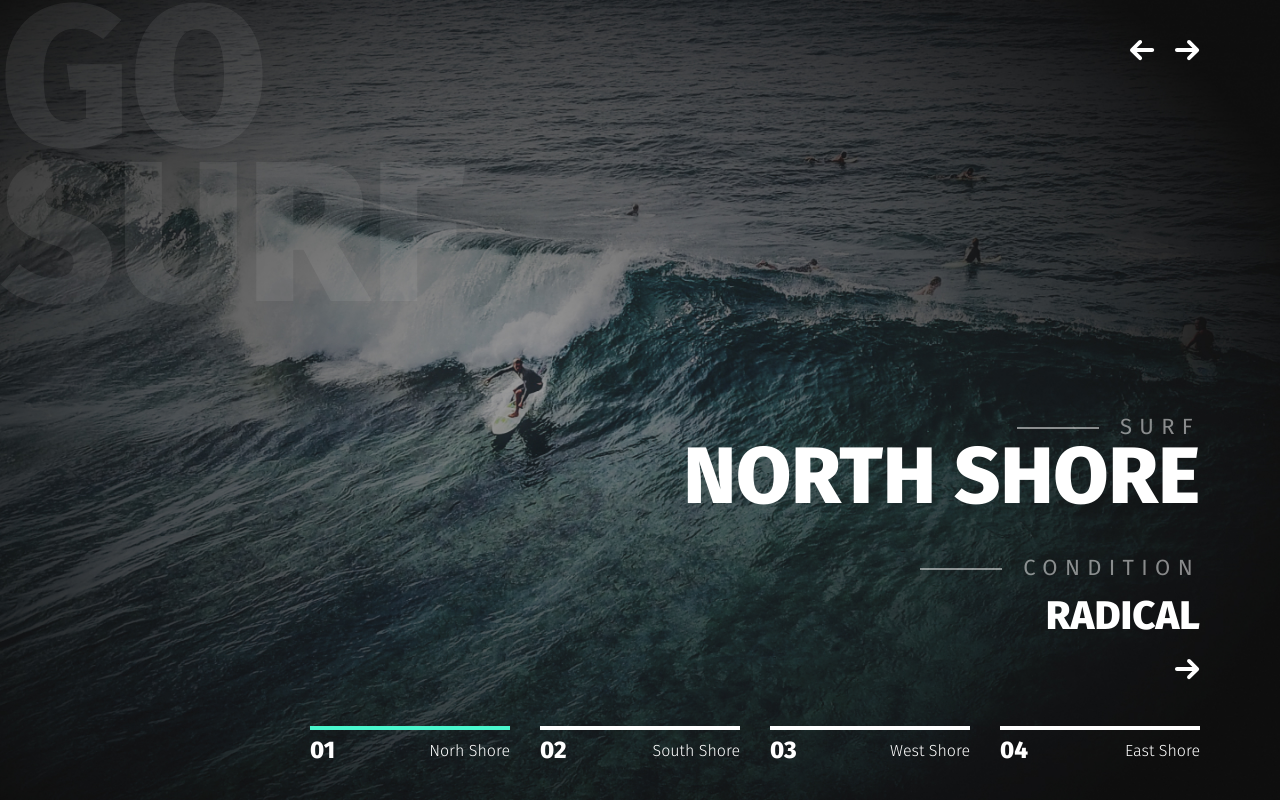
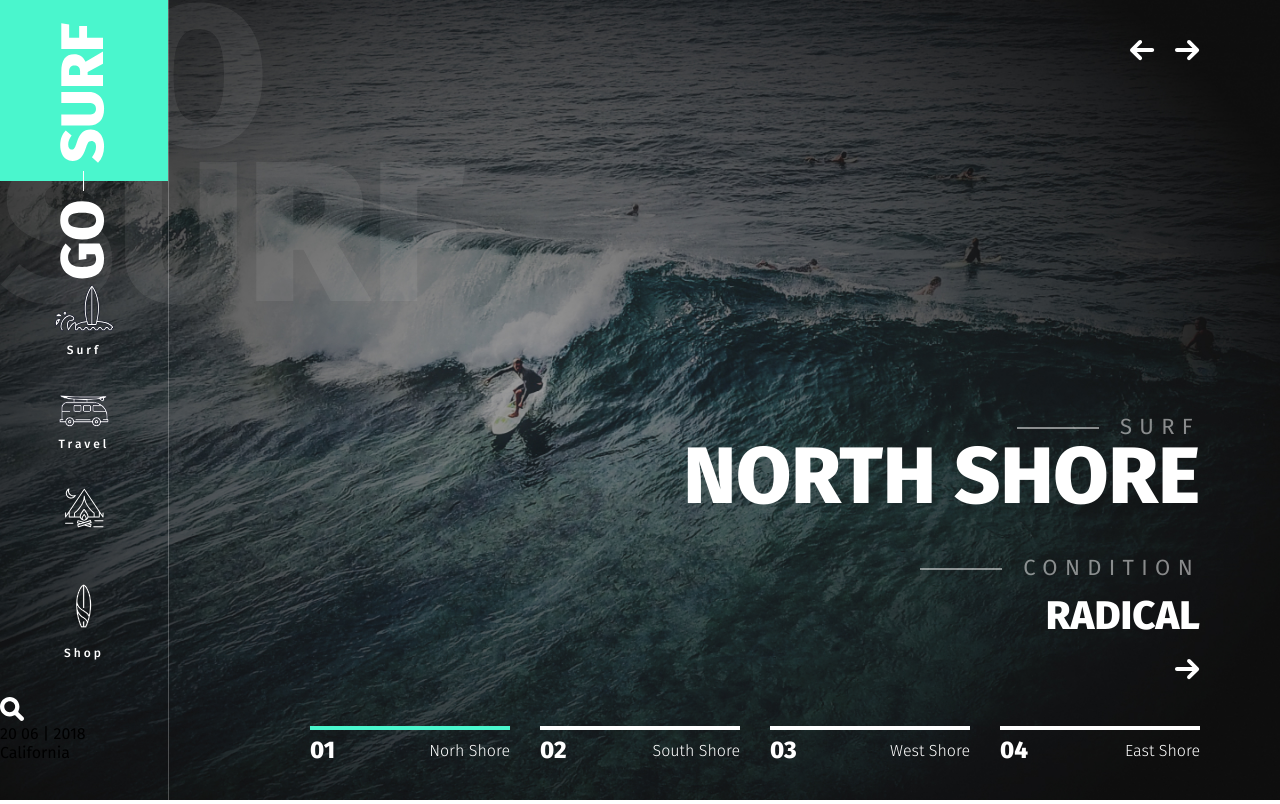
Before and after one commit to xtengu/go-surf, a website: page app/index.html in a window 1280 px wide. Drawn offline with nearby package versions, Linux system fonts and the light colour scheme.

Commit message:
sleep // alles

```diff
--- a/app/index.html
+++ b/app/index.html
@@ -1,20 +1,50 @@
 <!DOCTYPE html>
 <html lang="en">
+
 <head>
   <meta charset="UTF-8" />
   <meta name="viewport" content="width=device-width, initial-scale=1.0" />
   <meta http-equiv="X-UA-Compatible" content="ie=edge" />
   <title>Document</title>
-    <link
-      href="https://fonts.googleapis.com/css?family=Fira+Sans:300,400,500,800&display=swap"
-      rel="stylesheet"
-    />
+  <link href="https://fonts.googleapis.com/css?family=Fira+Sans:300,400,500,800&display=swap" rel="stylesheet" />
   <link rel="stylesheet" href="css/style.min.css" />
 </head>
+
 <body>
-    <header class="header"><div class="header__title">go surf</div>
+  <header class="header">
+    <div class="header__title">go surf</div>
     <div class="header__aside">
+      <div class="logo">
+        <a href="#"><img src="images/logo.svg" alt="логотип" /></a>
+      </div>
+      <nav class="menu">
+        <ul class="menu__list">
+          <li>
+            <a href="#">
+              <img src="images/nav-ico-1.svg" alt="Surf" /><span>Surf</span></a>
+          </li>
 
+          <li>
+            <a href="#">
+              <img src="images/nav-ico-2.svg" alt="Travel" /><span>Travel</span></a>
+          </li>
+
+          <li>
+            <a href="#">
+              <img src="images/nav-ico-3.svg" alt="Sleep" /><span></a>
+          </li>
+          <li>
+            <a href="#">
+              <img src="images/nav-ico-4.svg" alt="Shop" /><span>Shop</span></a>
+          </li>
+        </ul>
+      </nav>
+      <div class="header__search">
+        <img src="images/search.svg" alt="search" />
+      </div>
+
+      <div class="header__date">20 <span>06 | 2018 </span></div>
+      <div class="header__location">California</div>
     </div>
 
     <div class="header__slider">
@@ -101,4 +131,5 @@
   <script src="js/libs.min.js"></script>
   <script src="js/main.js"></script>
 </body>
+
 </html>
--- a/app/scss/_global.scss
+++ b/app/scss/_global.scss
@@ -8,6 +8,14 @@ a {
   display: inline-block;
   text-decoration: none;
 }
+
+ul, li{
+  list-style: none;
+margin: 0;
+padding: 0;
+
+}
+
 
 .subtitle-left {
   font-size: 22px;
--- a/app/scss/style.scss
+++ b/app/scss/style.scss
@@ -1,7 +1,7 @@
-@import 'vars';
-@import 'libs';
-@import 'fonts';
-@import 'global';
+@import "vars";
+@import "libs";
+@import "fonts";
+@import "global";
 
 .header {
   position: relative;
@@ -101,6 +101,8 @@
   top: 0;
   left: 0;
   z-index: 5;
+  border-right: 1px solid rgba(#fff, 0.25);
+  height: 100vh;
 }
 
 .header__title {
@@ -111,8 +113,28 @@
   opacity: 0.07;
   font-weight: 800;
   max-width: 467px;
-  position: absolute; top: 0;
-  left: 0;z-index: 4;
+  position: absolute;
+  top: 0;
+  left: 0;
+  z-index: 4;
 }
 
-@import 'media';
+.menu {
+  &__list {
+    text-align: center;
+    a {
+      color: #ffffff;
+      span{display: block;
+      font-size: 12px;
+      line-height: 14px;
+      letter-spacing: 3px;
+      font-weight: 500;
+      padding-top: 6px;
+      margin-bottom: 37px;
+      }
+
+    }
+  }
+}
+
+@import "media";
--- a/package.json
+++ b/package.json
@@ -17,7 +17,8 @@
     "gulp-rename": "^1.4.0",
     "gulp-sass": "^4.0.2",
     "gulp-uglify": "^3.0.2",
-    "normalize.css": "^8.0.1"
+    "normalize.css": "^8.0.1",
+    "prettier": "1.19.1"
   },
   "dependencies": {
     "slick-carousel": "^1.8.1"
```
Also changed, not shown: app/css/style.min.css, app/images/Down Arrows.svg (added), app/images/arrows-down.svg (added), app/images/logo.svg (added), app/images/marker.svg (added), app/images/nav-ico-1.svg (added), app/images/nav-ico-2.svg (added), app/images/nav-ico-3.svg (added), app/images/nav-ico-4.svg (added), app/images/search.svg (added), 1 other file. Lines whose indentation alone changed are shown as unchanged.
